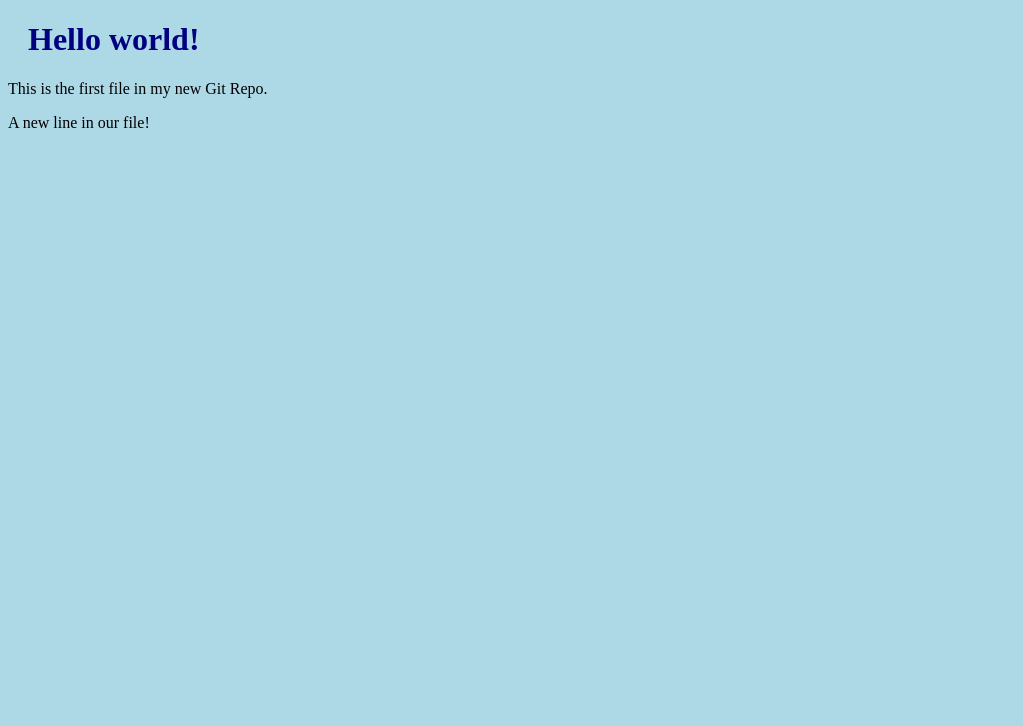
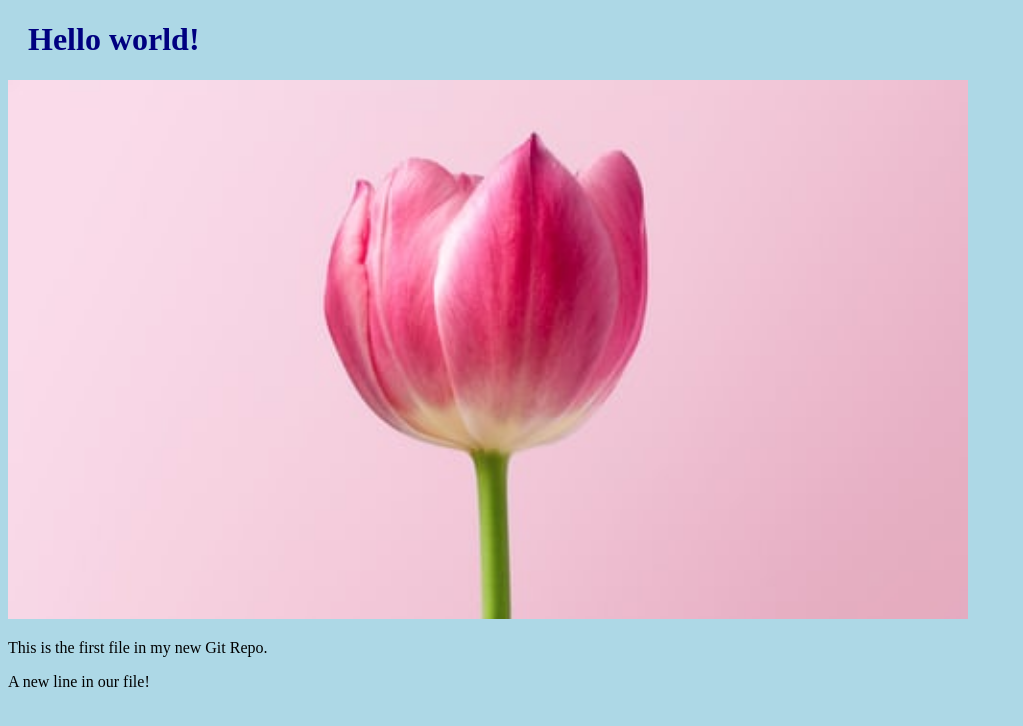
Before and after one commit to tahmina-akhtar/hello-world, a plain HTML site: page index.html in a window 1280 px wide. Shown: the whole page, without its empty margins (0-1023 px from the left). Drawn offline with Linux system fonts and the light colour scheme.

Commit message:
Added image to Hello World

```diff
--- a/index.html
+++ b/index.html
@@ -7,6 +7,8 @@
 <body>
 
 <h1>Hello world!</h1>
+<div><img src="fl3.jpg" alt="Hello World from Space"
+    style="width:100%;max-width:960px"></div>
 <p>This is the first file in my new Git Repo.</p>
 <p>A new line in our file!</p>
 
```
Also changed, not shown: fl3.jpg (added).
